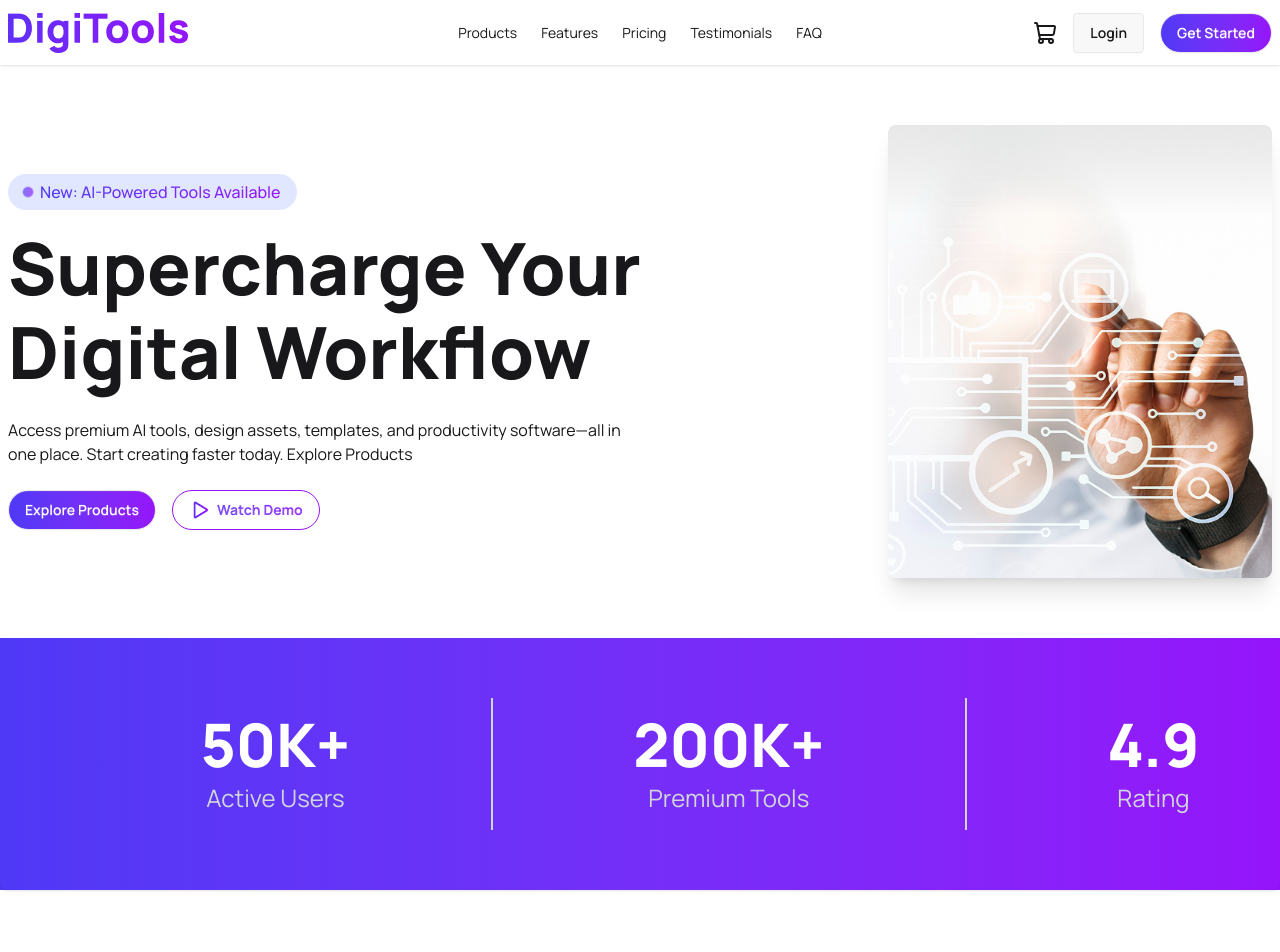
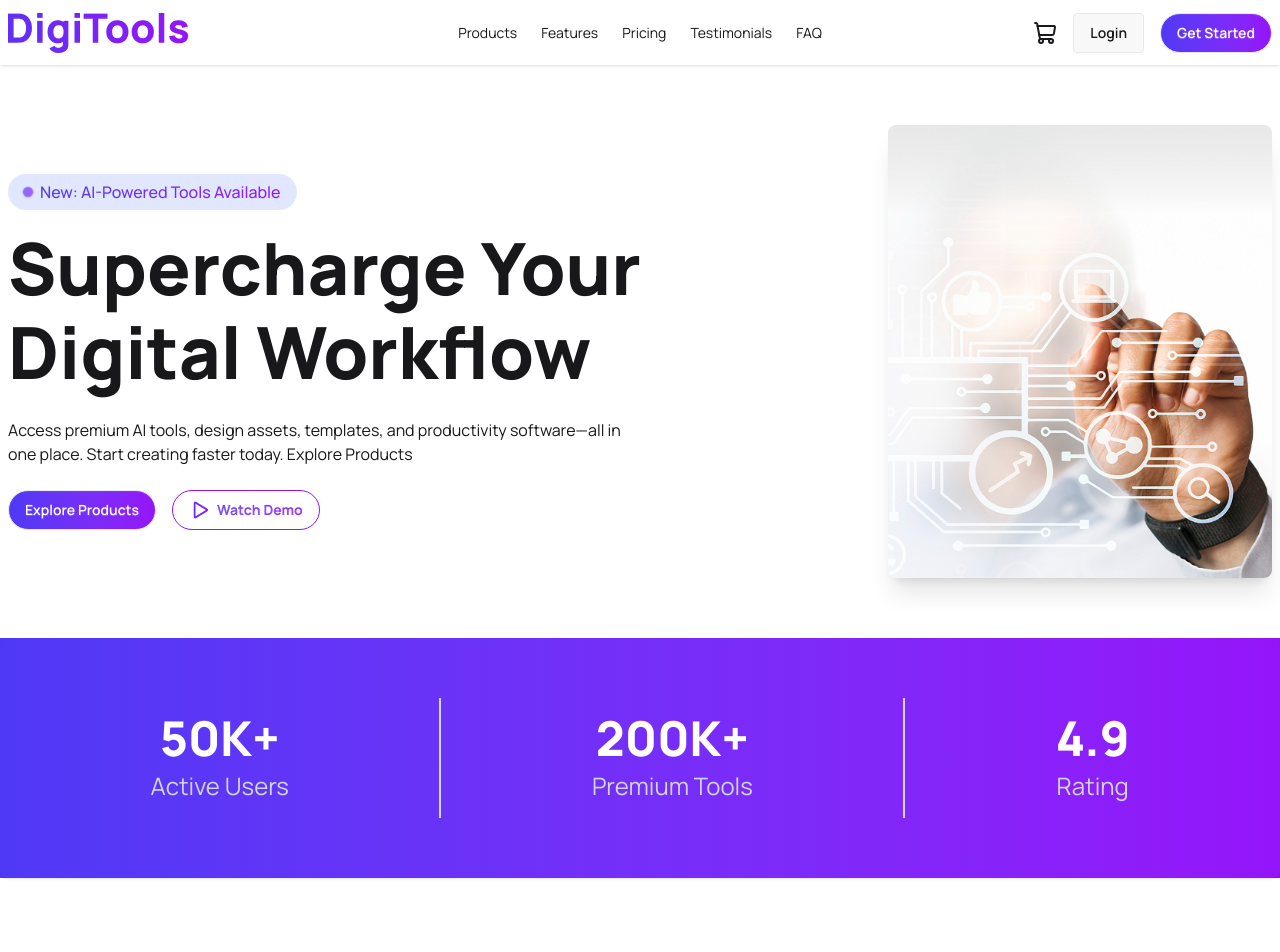
Before and after one commit to ashikur-rahman-programmer/Digital-Tools-Buying-Website, a React (Vite) app: page / in a window 1280 px wide. Shown: the top 952 px of the page. Built offline with nearby package versions, Linux system fonts and the light colour scheme.

Commit message:
same issuses fixed

```diff
--- a/src/Components/StateSection.jsx
+++ b/src/Components/StateSection.jsx
@@ -5,20 +5,20 @@ const StateSection = () => {
     <div className="w-full bg-linear-to-r from-[#4F39F6] to-[#9514FA] text-white">
       <div className="container mx-auto flex justify-center">
         <div className="stats stats-vertical lg:stats-horizontal shadow w-full overflow-x-hidden">
-          <div className="stat place-items-center space-y-2 m-8 lg:m-15  lg:border-r-2 lg:border-r-gray-300">
-            <div className="stat-value text-6xl">50K+</div>
+          <div className="stat place-items-center space-y-2 my-8 lg:my-15  lg:border-r-2 lg:border-r-gray-300">
+            <div className="stat-value text-5xl">50K+</div>
             <div className="stat-desc text-2xl text-gray-300">Active Users</div>
           </div>
 
-          <div className="stat place-items-center space-y-2 m-8 lg:m-15 border-r-2 border-r-gray-300">
-            <div className="stat-value text-6xl">200K+</div>
+          <div className="stat place-items-center space-y-2 my-8 lg:my-15 border-r-2 border-r-gray-300">
+            <div className="stat-value text-5xl">200K+</div>
             <div className="stat-desc text-2xl text-gray-300">
               Premium Tools
             </div>
           </div>
 
-          <div className="stat place-items-center space-y-2 m-8 lg:m-15">
-            <div className="stat-value text-6xl">4.9</div>
+          <div className="stat place-items-center space-y-2 my-8 lg:my-15">
+            <div className="stat-value text-5xl">4.9</div>
             <div className="stat-desc text-2xl text-gray-300">Rating</div>
           </div>
         </div>
```
